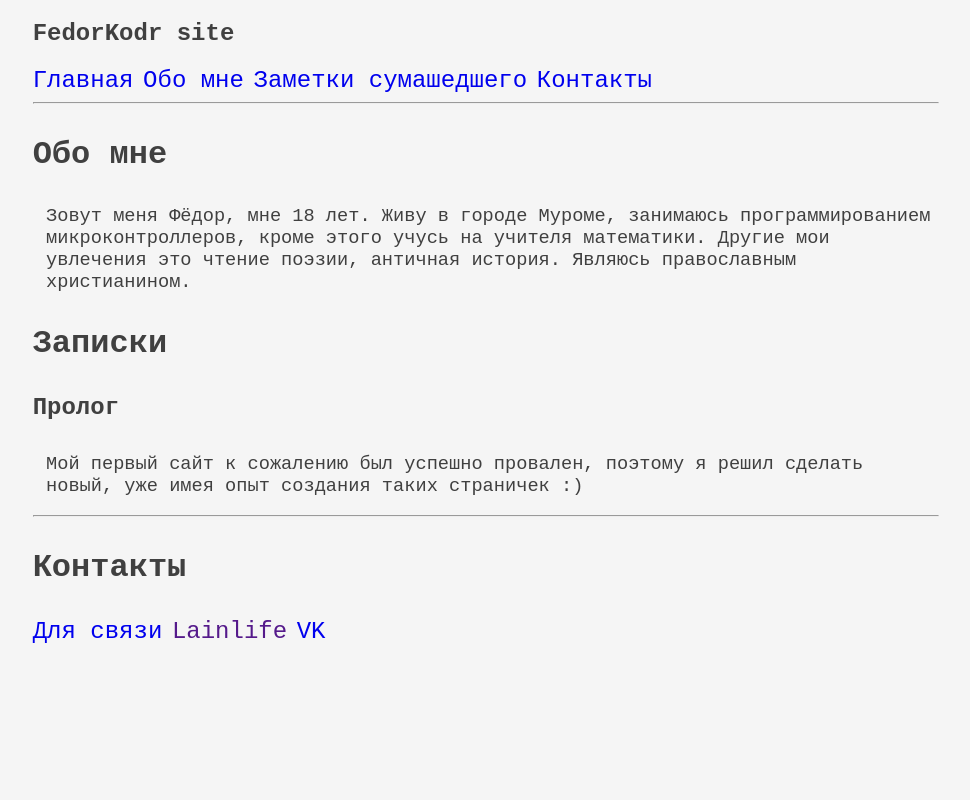
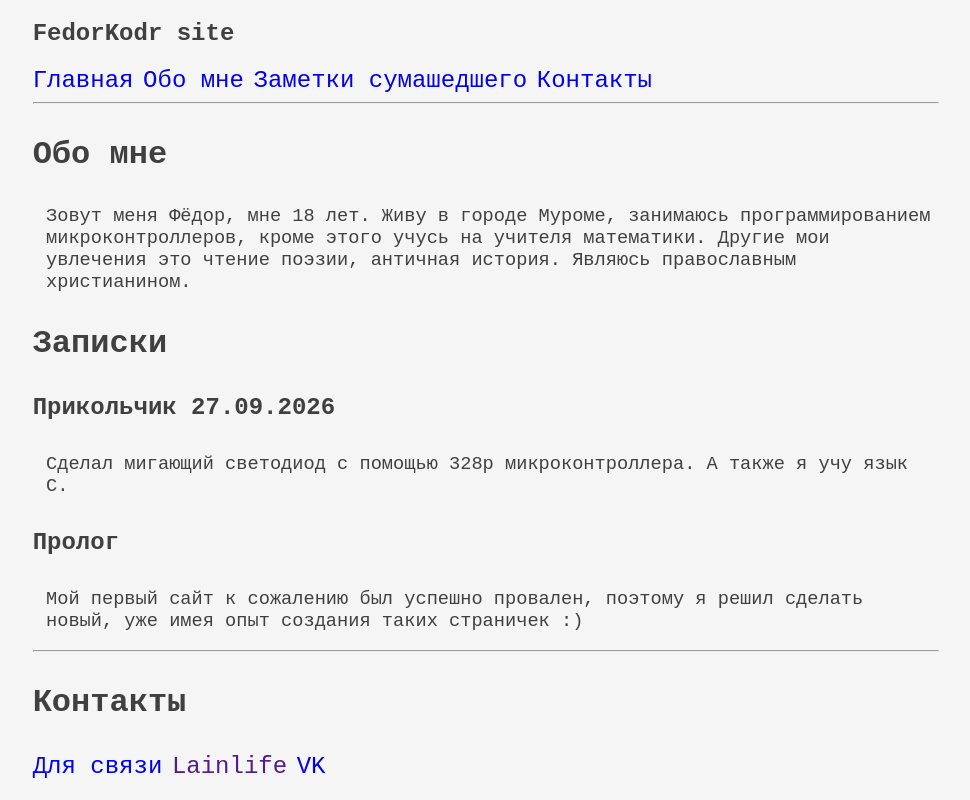
Before and after one commit to FedorKondratiev/fedorSite, a plain HTML site: page index.html in a window 1280 px wide. Shown: the whole page, without its empty margins (154-1124 px from the left). Drawn offline with Linux system fonts and the light colour scheme.

Commit message:
Update index.html

```diff
--- a/index.html
+++ b/index.html
@@ -65,6 +65,11 @@
 
   <h3 id="article">Записки</h3>
 
+  <h4>Прикольчик 27.09.2026</h4>
+  <p>
+    Сделал мигающий светодиод с помощью 328p микроконтроллера. А также я учу язык C.
+  </p>
+
   <h4>Пролог</h4>
   <p>
     Мой первый сайт к сожалению был успешно провален, поэтому я решил сделать новый, уже имея опыт создания таких страничек :)
```
